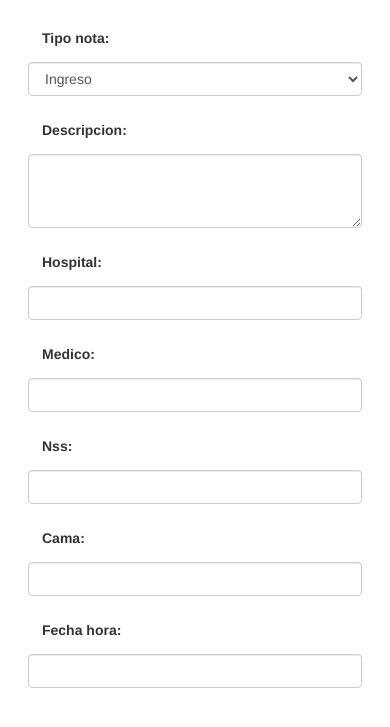
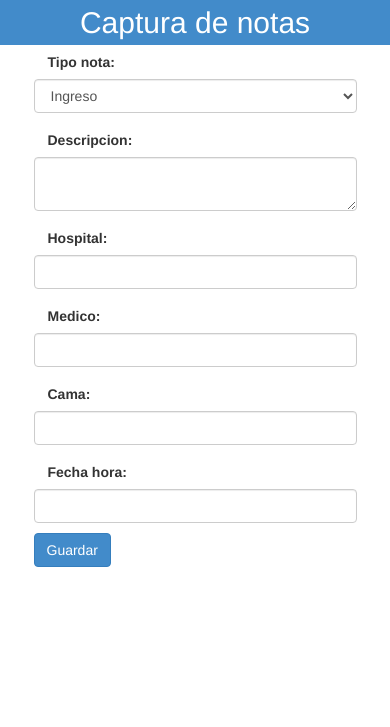
Before and after one commit to Dante7/NotasMedicas, a Django app: page /nota/ in a window 390 px wide. Shown: the top 727 px of the page. Run offline with Django 3.2, Linux system fonts and the light colour scheme; the visitor is signed in with stand-in values (Sample User, id 1); some libraries are stand-ins or nearby versions.

Commit message:
Test 2  de responsive
Se acepta el diseño y se continua con ese mismo hasta retro del cliente

```diff
--- a/NotasMedicas/NotasMedicas/static/css/estilos.css
+++ b/NotasMedicas/NotasMedicas/static/css/estilos.css
@@ -1,20 +1,68 @@
 /*Login*/
 #loginform
 {
-	max-width: 70%;
-	min-width: 50%;
 	margin: auto;
-	margin-top: 3em;
 	border-style: groove;
 	border-radius: 5px;
 	padding: 3em 2em 2em 0em;
+}
+
+#tbl1
+{
+	margin:auto;
+	padding: 0 1em 0 1em;
+
+}
+
+#busqueda
+{
+	margin: auto;
+}
+
+h2
+{
+	text-align: center;
+	margin:auto;
+	padding: 0.2em 0 0.2em 0;
+}
+
+@media screen and (min-width: 800px) {
+	#loginform
+		{
+			margin-top: 5em;
+			width: 30%;
+		}
+	#tbl1
+		{
+			width:50%;
+		}
+	#busqueda
+		{
+			width: 70%;
+		}
+}
+
+@media screen and (max-width: 500px) {
+	#loginform
+		{
+			margin-top: 1em;
+			width: 90%;
+		}
+	#tbl1
+		{
+			width:90%;
+		}
+	#busqueda
+		{
+			width: 90%;
+		}
 }
 
 #loginform input, img, label
 {
 	max-width: 100%;
 	display: inline-block;
-	margin: 1em 1em 1em 1em;
+	margin: 0.5em 1em 0.5em 1em;
 }
 
 #logo
@@ -25,10 +73,3 @@
 	margin: auto;
 }
 /*Termina login*/
-
-/*Formularios de captura*/
-#tbl1
-{
-	padding: 1em 2em 1em 2em;
-}
-/**/
--- /dev/null
+++ b/NotasMedicas/NotasMedicas/templates/captura.html
@@ -0,0 +1,10 @@
+{% extends "index.html" %}
+
+{% block captura  %}
+	<h2 class="bg-primary">Captura de notas</h2>
+	<form action="POST" class="form-horizontal" role="form" id="tbl1">
+		{{form.as_p}}
+		<input class="btn btn-primary" type="submit" value="Guardar">
+	</form>
+
+{% endblock %}
--- a/NotasMedicas/NotasMedicas/templates/index.html
+++ b/NotasMedicas/NotasMedicas/templates/index.html
@@ -4,6 +4,7 @@
 	{% load static %}
 	{% get_static_prefix as STATIC_PREFIX %}
 	<meta charset="UTF-8">
+	<meta http-equiv="X-UA-Compatible" content="IE=edge">
 	<title>Inicio</title>
 
 	<!-- bootstrap -->
--- a/NotasMedicas/NotasMedicas/templates/login.html
+++ b/NotasMedicas/NotasMedicas/templates/login.html
@@ -4,6 +4,7 @@
 	{% load static %}
 	{% get_static_prefix as STATIC_PREFIX %}
 	<meta charset="UTF-8">
+	<meta http-equiv="X-UA-Compatible" content="IE=edge">
 	<title>Inicio</title>
 	<!-- Bootstrap -->
 	<link rel="stylesheet" href="{{STATIC_PREFIX}}css/bootstrap.min.css">
--- a/NotasMedicas/NotasMedicas/templates/tbl1.html
+++ /dev/null
@@ -1,9 +0,0 @@
-{% extends "index.html" %}
-
-{% block captura  %}
-
-<form action="POST" class="form-horizontal" role="form" id="tbl1">
-	{{form.as_p}}
-</form>
-
-{% endblock %}
--- a/NotasMedicas/NotasMedicas/urls.py
+++ b/NotasMedicas/NotasMedicas/urls.py
@@ -10,7 +10,9 @@ urlpatterns = patterns('',
     # url(r'^NotasMedicas/', include('NotasMedicas.foo.urls')),
 
     url(r'^$', 'captura.views.Login'),
+    url(r'^busqueda/', 'captura.views.Busqueda'),
     url(r'^nota/', 'captura.views.CapNota'),
+    url(r'^paciente/', 'captura.views.CapPaciente'),
 
     # Uncomment the admin/doc line below to enable admin documentation:
     url(r'^admin/doc/', include('django.contrib.admindocs.urls')),
--- a/NotasMedicas/captura/forms.py
+++ b/NotasMedicas/captura/forms.py
@@ -13,12 +13,18 @@ notas = (
 			('Defuncion','Defuncion'),
 )
 
+sexo = (
+			('Femenino','Femenino'),
+			('Masculino','Masculino'),
+)
+
 class FrmNota(ModelForm):
 	"""Formulario de llenado de notas"""
+	id_tbl1 = forms.CharField(widget=forms.HiddenInput())
 	tipo_nota = forms.ChoiceField(choices=notas)
 	tipo_nota.widget.attrs['class']='form-control'
 
-	descripcion = forms.CharField(widget=forms.Textarea(attrs={'class':'form-control','rows':'3'}))
+	descripcion = forms.CharField(widget=forms.Textarea(attrs={'class':'form-control','rows':'2'}))
 
 	hospital = forms.CharField()
 	hospital.widget.attrs['class']='form-control'
@@ -26,13 +32,46 @@ class FrmNota(ModelForm):
 	medico = forms.CharField()
 	medico.widget.attrs['class']='form-control'
 
-	nss = forms.CharField()
-	nss.widget.attrs['class']='form-control'
-
 	cama = forms.CharField()
 	cama.widget.attrs['class']='form-control'
 
 	fecha_hora = forms.DateField(widget=forms.DateInput(format=('%d-%m-%Y'),attrs={'class':'form-control','rows':'3'}))
 
 	class Meta:
-		model = Tbl1Nota
+		model = Tbl2Nota
+
+
+class FrmPaciente(ModelForm):
+	"""Formulario de llenado de datos de paciente"""
+	sexo = forms.ChoiceField(choices=sexo)
+	sexo.widget.attrs['class']='form-control'
+
+	edad = forms.CharField()
+	edad.widget.attrs['class']='form-control'
+
+	nombre = forms.CharField()
+	nombre.widget.attrs['class']='form-control'
+
+	nss = forms.CharField()
+	nss.widget.attrs['class']='form-control'
+
+	estado = forms.CharField()
+	estado.widget.attrs['class']='form-control'
+
+	escolaridad = forms.CharField()
+	escolaridad.widget.attrs['class']='form-control'
+
+	religion = forms.CharField()
+	religion.widget.attrs['class']='form-control'
+
+	ocupacion = forms.CharField()
+	ocupacion.widget.attrs['class']='form-control'
+
+	estado_civil = forms.CharField()
+	estado_civil.widget.attrs['class']='form-control'
+
+	tipo_interrogatorio = forms.CharField()
+	tipo_interrogatorio.widget.attrs['class']='form-control'
+
+	class Meta:
+		model = Tbl1Paciente
--- a/NotasMedicas/captura/models.py
+++ b/NotasMedicas/captura/models.py
@@ -2,23 +2,12 @@ from django.db import models
 
 # Create your models here.
 
-class Tbl1Nota(models.Model):
+class Tbl1Paciente(models.Model):
     #id = models.IntegerField(unique=True)
-    tipo_nota = models.CharField(max_length=135)
-    descripcion = models.CharField(max_length=135)
-    hospital = models.CharField(max_length=135)
-    medico = models.CharField(max_length=135)
-    nss = models.CharField(max_length=135)
-    cama = models.IntegerField()
-    fecha_hora = models.DateTimeField()
-    class Meta:
-        db_table = u'tbl1_nota'
-
-class Tbl2Paciente(models.Model):
-    #id = models.IntegerField(unique=True)
-    id_tbl1 = models.ForeignKey(Tbl1Nota, db_column='id_tbl1')
     sexo = models.CharField(max_length=6)
     edad = models.IntegerField()
+    nombre = models.CharField(max_length=135)
+    nss = models.CharField(max_length=135)
     estado = models.CharField(max_length=135)
     escolaridad = models.CharField(max_length=135)
     religion = models.CharField(max_length=135)
@@ -26,4 +15,16 @@ class Tbl2Paciente(models.Model):
     estado_civil = models.CharField(max_length=135)
     tipo_interrogatorio = models.CharField(max_length=135)
     class Meta:
-        db_table = u'tbl2_paciente'
+        db_table = u'tbl1_paciente'
+
+class Tbl2Nota(models.Model):
+    #id = models.IntegerField(unique=True)
+    id_tbl1 = models.ForeignKey(Tbl1Paciente, db_column='id_tbl1')
+    tipo_nota = models.CharField(max_length=135)
+    descripcion = models.CharField(max_length=135)
+    hospital = models.CharField(max_length=135)
+    medico = models.CharField(max_length=135)
+    cama = models.IntegerField()
+    fecha_hora = models.DateTimeField()
+    class Meta:
+        db_table = u'tbl2_nota'
--- a/NotasMedicas/captura/views.py
+++ b/NotasMedicas/captura/views.py
@@ -33,17 +33,10 @@ def Login(request):
 			hora = time.strftime("%H:%M:%S")
 
 			resultado = {'estado':'correcto','mensaje':'Entrada registrada'}
-			a = RegEnt()
-			a.usuario = username
-			a.fecha_registro = fecha
-			a.hora_registro = hora
-			a.ip = ip
-			a.tipo_registro = 'entrada'
-			a.save()
 			request.session['usuario'] = username
 			request.session['staff'] = user.is_staff
 
-			return HttpResponseRedirect('/menu')
+			return HttpResponseRedirect('/nota')
 		else:
 		# Show an error page
 			resultado = {'estado':'incorrecto','mensaje':'Sus datos no coinciden favor de verificarlos'}
@@ -52,8 +45,33 @@ def Login(request):
 	return render_to_response(template, context_instance=RequestContext(request))
 
 @login_required(login_url='/')
+def Busqueda(request):
+	template = 'busqueda.html'
+	datos = Tbl1Paciente.objects.all()
+	resultado = {'datos':datos}
+	return render_to_response(template, resultado, context_instance=RequestContext(request))
+
+@login_required(login_url='/')
+def CapPaciente(request,folio=''):
+	template = 'captura.html'
+	if request.method=='POST':
+		formulario = FrmPaciente(request.POST)
+		if formulario.is_valid():
+			formulario.save()
+			resultado = {'form':formulario, 'folio': request.session['folio'], 'espe': request.session['espe']}
+		else:
+			resultado = {'form':formulario}
+		return render_to_response(template, resultado, context_instance=RequestContext(request))
+	else:
+		formulario = FrmPaciente()
+		pass
+		resultado = {'form':formulario}
+
+	return render_to_response(template, resultado, context_instance=RequestContext(request))
+
+@login_required(login_url='/')
 def CapNota(request,folio=''):
-	template = 'tbl1.html'
+	template = 'captura.html'
 	if request.method=='POST':
 		formulario = FrmNota(request.POST)
 		if formulario.is_valid():
--- /dev/null
+++ b/Preguntas.txt
@@ -0,0 +1 @@
+Notas para solo el medico que las dio de alta o para todos.
```
Also changed, not shown: NotasMedicas/NotasMedicas/templates/busqueda.html (added, +21 -0 lines).
